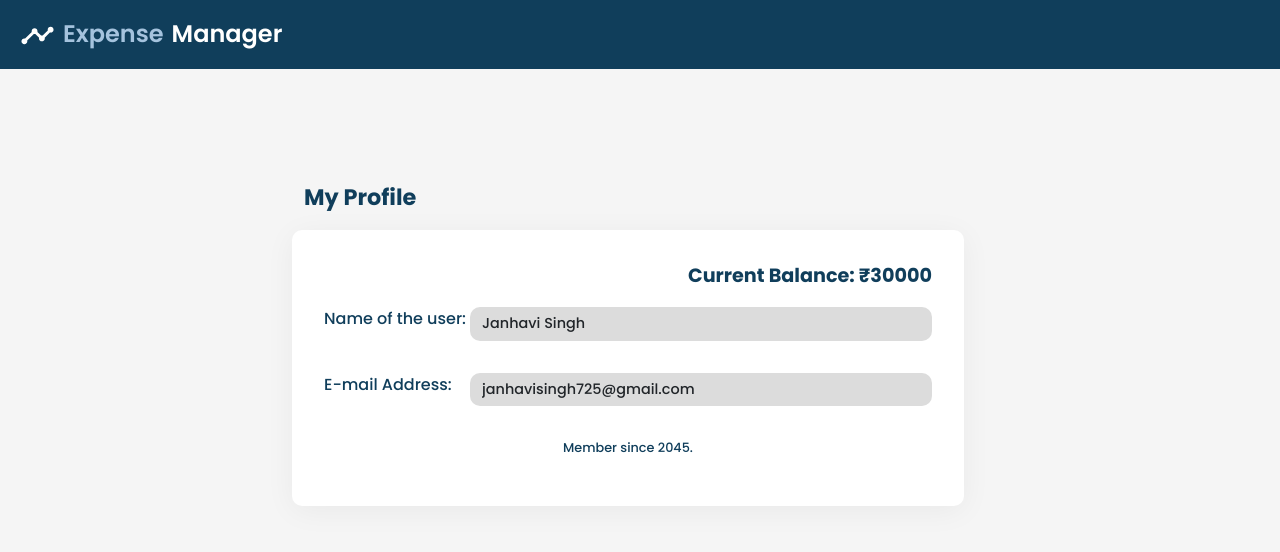
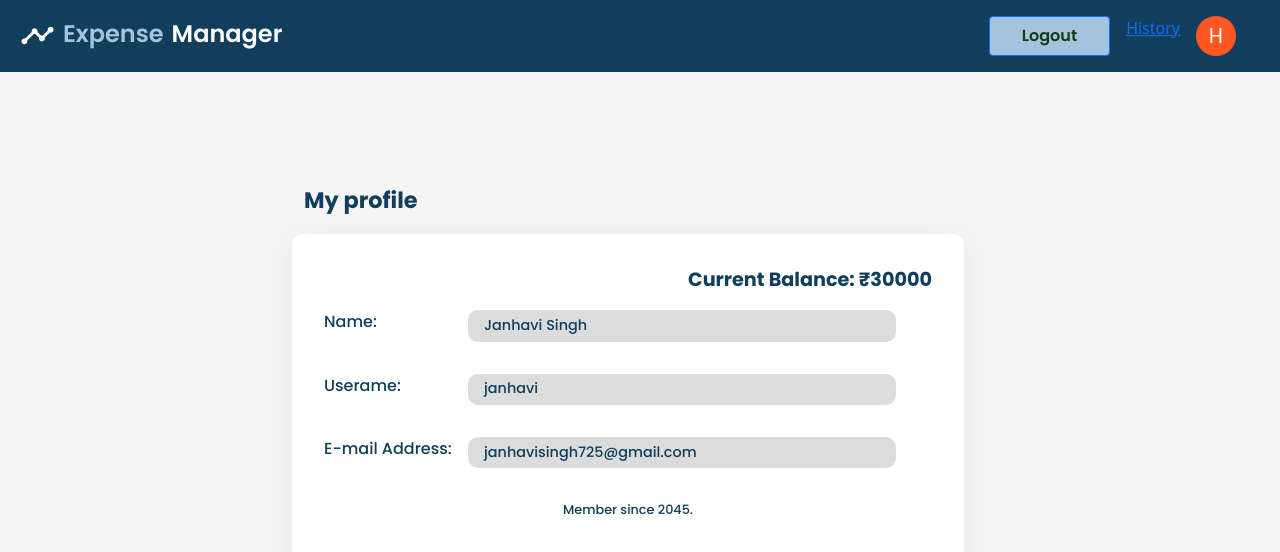
Before and after one commit to wizkid31/expense-manager, a React (Create React App) app: page /myProfile in a window 1280 px wide. Shown: the top 552 px of the page. Built offline with nearby package versions, Linux system fonts and the light colour scheme; no server answers.

Commit message:
login/logout,signup,my profile done

```diff
--- a/src/App.js
+++ b/src/App.js
@@ -5,7 +5,7 @@ import { Route, Routes } from "react-router-dom";
 
 //redux
 import { useDispatch } from "react-redux";
-import { checkLoginStatus } from "./store/features/auth/userSlice";
+import { checkLogin, getUserProfile } from "./store/features/auth/userSlice";
 
 //component import
 import Signup from "./pages/signup/Signup";
@@ -17,8 +17,7 @@ import EditProfile from "./pages/editprofile/EditProfile";
 
 const App = () => {
   const dispatch = useDispatch();
-  dispatch(checkLoginStatus());
-
+  console.log(dispatch(checkLogin()));
   return (
     <div className={AppStyle.App}>
       <Routes>
--- a/src/components/navbar/Navbar.js
+++ b/src/components/navbar/Navbar.js
@@ -1,4 +1,7 @@
 import React from "react";
+
+//hooks import
+import { useState, useEffect } from "react";
 
 //bootstrap import
 import { Row, Col, Button } from "react-bootstrap";
@@ -6,22 +9,69 @@ import { Row, Col, Button } from "react-bootstrap";
 //scss import
 import navStyles from "./Navbar.module.scss";
 
-//react-router hooks;
+//react-router;
+import { Link } from "react-router-dom";
 import { useNavigate } from "react-router";
 
 //mui icons
 import { Timeline } from "@mui/icons-material";
-import { Navigate } from "react-router-dom";
+import { Avatar } from "@mui/material";
+import { deepOrange, deepPurple } from "@mui/material/colors";
+import Stack from "@mui/material/Stack";
 
+//redux
+import { useSelector, useDispatch } from "react-redux";
+import {
+  loggedInStatus,
+  getUserProfile,
+  selectUserCredentials,
+} from "../../store/features/auth/userSlice";
+import { logout } from "../../store/features/auth/userSlice";
 
 const Navbar = ({ navBg, col0, col1, dis, show }) => {
+  const [userInitial, setUserInitial] = useState({
+    initial: "H",
+  });
+  const check = useSelector(loggedInStatus);
+  const credentials = useSelector(selectUserCredentials);
   const navigate = useNavigate();
-  const tologin=()=>{
+  const dispatch = useDispatch();
+
+  const tologin = () => {
     navigate("/login");
-  }
-  const tohome=()=>{
+  };
+  const tohome = () => {
     navigate("/");
-  }
+  };
+  const toProfile = () => {
+    navigate("/myProfile");
+  };
+  const handleLogout = () => {
+    dispatch(logout());
+    navigate("/login");
+  };
+
+  const getUser = async () => {
+    const res = await dispatch(getUserProfile());
+    return res;
+  };
+  useEffect(() => {
+    getUser();
+  }, []);
+
+  useEffect(() => {
+    if (getUser) {
+      if (credentials.username) {
+        setUserInitial((prev) => {
+          prev = { ...credentials };
+          return {
+            initial: prev.username[0].toUpperCase(),
+          };
+        });
+      }
+    }
+  }, [credentials]);
+
   return (
     <>
       <Row
@@ -31,12 +81,11 @@ const Navbar = ({ navBg, col0, col1, dis, show }) => {
         <Col
           style={{ color: col0 ? col0 : "#fff", wordSpacing: "10px" }}
           className={navStyles.column1}
-
         >
           <Timeline fontSize="large" />
           <span
             className={navStyles.span}
-            style={{ color: col1 ? col1 : "#a5c3de" ,cursor:'pointer'}}
+            style={{ color: col1 ? col1 : "#a5c3de", cursor: "pointer" }}
             onClick={tohome}
           >
             Expense
@@ -46,18 +95,34 @@ const Navbar = ({ navBg, col0, col1, dis, show }) => {
         {dis === true && (
           <>
             <Col className={navStyles.column2}>
-              <Button
-                style={{ display: dis ? dis : "none" }}
-                className={navStyles.button}
-              onClick={tologin}>
-                Login
-              </Button>
+              {check ? (
+                <>
+                  <Stack
+                    direction="row"
+                    spacing={2}
+                    sx={{ justifyContent: "flex-end" }}
+                  >
+                    <Button className={navStyles.button} onClick={handleLogout}>
+                      Logout
+                    </Button>
+                    <Link to="/history">History</Link>
+                    <Avatar
+                      onClick={toProfile}
+                      sx={{ bgcolor: deepOrange[500] }}
+                    >
+                      {userInitial.initial}
+                    </Avatar>
+                  </Stack>
+                </>
+              ) : (
+                <Button className={navStyles.button} onClick={tologin}>
+                  Login
+                </Button>
+              )}
             </Col>
           </>
         )}
-        {show === true && (
-          <></>
-        )}
+        {show === true && <></>}
       </Row>
     </>
   );
--- a/src/index.js
+++ b/src/index.js
@@ -12,7 +12,7 @@ import { BrowserRouter } from "react-router-dom";
 
 //font import
 import "./components/font/font.module.scss";
-
+//redux
 import { store } from "./store/store";
 import { Provider } from "react-redux";
 
--- a/src/pages/budget/Budget.js
+++ b/src/pages/budget/Budget.js
@@ -29,7 +29,7 @@ const Budget = () => {
     <>
       <div className={budgetStyles.container}>
         <Row className={budgetStyles.navRow}>
-          <Navbar show={true} />
+          <Navbar dis={true} />
         </Row>
         <Row className={budgetStyles.contentRow}>
           <Col className={budgetStyles.expenseCol}>
--- a/src/pages/editprofile/EditProfile.js
+++ b/src/pages/editprofile/EditProfile.js
@@ -1,14 +1,10 @@
 import React from "react";
-
-//img import
-import circle from "../../resources/images/circle.png";
 
 //hooks import
 import { useState, useEffect } from "react";
 
 //bootstrap import
-import { Row, Col, Button } from "react-bootstrap";
-import Form from "react-bootstrap/Form";
+import { Row, Col } from "react-bootstrap";
 
 //component import
 import Navbar from "../../components/navbar/Navbar";
@@ -16,23 +12,56 @@ import Navbar from "../../components/navbar/Navbar";
 //scss import
 import editProfileStyles from "../editprofile/EditProfile.module.scss";
 
+//redux hooks
+import { useDispatch, useSelector } from "react-redux";
+import {
+  getUserProfile,
+  selectUserCredentials,
+} from "../../store/features/auth/userSlice";
+
 const EditProfile = () => {
-
   //editForm state/setState
   const [profileDetails, setProfileDetails] = useState({
     name: "Janhavi Singh",
+    username: "janhavi",
     email: "janhavisingh725@gmail.com",
-    since: 2045
+    since: 2045,
   });
 
+  const dispatch = useDispatch();
+  const credentials = useSelector(selectUserCredentials);
+  const getUser = async () => {
+    const res = await dispatch(getUserProfile());
+    return res;
+  };
+  useEffect(() => {
+    getUser();
+  }, []);
+
+  useEffect(() => {
+    if (getUser) {
+      if (credentials.email) {
+        setProfileDetails((prev) => {
+          prev = { ...credentials };
+          return {
+            name: prev.first_name,
+            username: prev.username,
+            email: prev.email,
+            since: prev.date_joined.substring(0, 4),
+          };
+        });
+      }
+    }
+  }, [credentials]);
+
   return (
-    <div className={editProfileStyles.container}>
+    <Col className={editProfileStyles.container}>
       <Row className={editProfileStyles.navRow}>
-        <Navbar show={true} />
+        <Navbar dis={true} />
       </Row>
       <Row className={editProfileStyles.contentRow}>
         <Row className={editProfileStyles.headingRow}>
-          <p>My Profile</p>
+          <p>My profile</p>
         </Row>
         <Row className={editProfileStyles.editRow}>
           <Col className={editProfileStyles.editDetailCol}>
@@ -40,37 +69,28 @@ const EditProfile = () => {
               <p> Current Balance: ₹30000</p>
             </Row>
             <Row className={editProfileStyles.formRow}>
-              <Form className={editProfileStyles.form}>
-                <Form.Group
-                  className={editProfileStyles.formGroup}
-                  controlId="name"
-                >
-                  <Form.Label className={editProfileStyles.formLabel}>
-                    Name of the user:
-                  </Form.Label>
-                  <Form.Control
-                    className={editProfileStyles.formControl}
-                    type="text"
-                    disabled
-                    value={profileDetails.name}
-                    name="name"
-                  />
-                </Form.Group>
-                <Form.Group
-                  className={editProfileStyles.formGroup}
-                  controlId="formPassword"
-                >
-                  <Form.Label className={editProfileStyles.formLabel}>
+              <Row className={editProfileStyles.form}>
+                <Row className={editProfileStyles.formGroup}>
+                  <Col className={editProfileStyles.formLabel}>Name:</Col>
+                  <Col className={editProfileStyles.formControl}>
+                    {profileDetails.name}
+                  </Col>
+                </Row>
+                <Row className={editProfileStyles.formGroup}>
+                  <Col className={editProfileStyles.formLabel}>Userame:</Col>
+                  <Col className={editProfileStyles.formControl}>
+                    {profileDetails.username}
+                  </Col>
+                </Row>
+                <Row className={editProfileStyles.formGroup}>
+                  <Col className={editProfileStyles.formLabel}>
                     E-mail Address:
-                  </Form.Label>
-                  <Form.Control
-                    className={editProfileStyles.formControl}
-                    type="email"
-                    disabled
-                    value={profileDetails.email}
-                  />
-                </Form.Group>
-              </Form>
+                  </Col>
+                  <Col className={editProfileStyles.formControl}>
+                    {profileDetails.email}
+                  </Col>
+                </Row>
+              </Row>
             </Row>
             <Row className={editProfileStyles.since}>
               <p>Member since {profileDetails.since}.</p>
@@ -78,7 +98,7 @@ const EditProfile = () => {
           </Col>
         </Row>
       </Row>
-    </div>
+    </Col>
   );
 };
 
--- a/src/pages/editprofile/EditProfile.module.scss
+++ b/src/pages/editprofile/EditProfile.module.scss
@@ -39,6 +39,7 @@
                 flex: 3;
                 font-size: 0.9rem;
                 border-radius: 10px;
+                padding: 0.3rem 1rem;
                 &:focus {
                   box-shadow: none;
                   border: none;
--- a/src/pages/history/History.js
+++ b/src/pages/history/History.js
@@ -35,7 +35,7 @@ const History = () => {
   return (
     <div className={historyStyle.container}>
       <Row className={historyStyle.navRow}>
-        <Navbar show={true}/>
+        <Navbar dis={true} />
       </Row>
       <Row className={historyStyle.contentRow}>
         <Row className={historyStyle.currentBalanceRow}>
--- a/src/pages/landing/Landing.js
+++ b/src/pages/landing/Landing.js
@@ -10,13 +10,21 @@ import { useNavigate } from "react-router";
 import { Container, Row, Button } from "react-bootstrap";
 import Navbar from "../../components/navbar/Navbar";
 
+//redux
+import { useSelector } from "react-redux";
+import { loggedInStatus } from "../../store/features/auth/userSlice";
+
 const Landing = () => {
   const navigate = useNavigate();
 
+  const check = useSelector(loggedInStatus);
+
   const toSignup = () => {
     navigate("/signup");
-  }
-
+  };
+  const toBudget = () => {
+    navigate("/budget");
+  };
   return (
     <>
       <div className={landingStyles.container}>
@@ -28,11 +36,15 @@ const Landing = () => {
             Keep track of your Expenses in a Smart and easy way
           </p>
           <Row className={landingStyles.joinNowRow}>
-            <Button className={landingStyles.button}
-              onClick={toSignup}
-              type="submit">
-              Join Now
-            </Button>
+            {check ? (
+              <Button className={landingStyles.button} onClick={toBudget}>
+                Show Budget
+              </Button>
+            ) : (
+              <Button className={landingStyles.button} onClick={toSignup}>
+                Join Now
+              </Button>
+            )}
           </Row>
         </Row>
       </div>
--- a/src/store/features/auth/userSlice.js
+++ b/src/store/features/auth/userSlice.js
@@ -6,8 +6,8 @@ export const signUpUser = createAsyncThunk("user/signUpUser", async (data) => {
   return response;
 });
 
-export const checkLoginStatus = createAsyncThunk(
-  "user/checkLoginStatus",
+export const getUserProfile = createAsyncThunk(
+  "user/getUserProfile",
   async () => {
     const response = await userAuthService.profile(
       localStorage.getItem("token")
@@ -24,11 +24,29 @@ export const loginUser = createAsyncThunk("user/User", async (data) => {
 const userSlice = createSlice({
   name: "user",
   initialState: {
-    isLoggedIn: false,
     data: {},
     error: {},
+    loginUserData: {},
+    loggedInStatus: false,
+    userCredentials: {},
   },
-  reducer: {},
+  reducers: {
+    logout: (state, action) => {
+      localStorage.setItem("token", "");
+      state.loggedInStatus = false;
+      state.loginUserData = {};
+      state.userCredentials = {};
+    },
+    checkLogin: (state, action) => {
+      const accessTokenObj = localStorage.getItem("token");
+      if (accessTokenObj === "") {
+        state.loggedInStatus = false;
+      } else {
+        state.loggedInStatus = true;
+        state.loginUserData = action.payload;
+      }
+    },
+  },
   extraReducers: {
     [signUpUser.rejected]: (state, action) => {
       console.log(action);
@@ -36,38 +54,29 @@ const userSlice = createSlice({
     },
     [signUpUser.fulfilled]: (state, action) => {
       console.log(action.payload);
-      state.adminData = action.payload;
-      console.log(state.adminData)
-    },
-    [checkLoginStatus.fulfilled]: (state, action) => {
-      // if (action.payload.statusCode === 200) {
-        localStorage.setItem("token", action.payload.token);
-        state.isLoggedIn = true;
-        state.adminData = action.payload.data;
-        // state.status = "fulfilled";
-      // } else {
-      //   localStorage.setItem("token", "");
-      //   state.isLoggedIn = false;
-      //   state.adminData = {};
-      //   state.status = "error";
-      // }
+      state.data = action.payload;
     },
     [loginUser.fulfilled]: (state, action) => {
-      // if (action.payload.statusCode === 200) {
+      console.log(action);
       localStorage.setItem("token", action.payload.token);
-      // state.status = "fulfilled";
-      state.adminData = action.payload;
-      // } else {
-      //   state.status = "error";
-      //   localStorage.setItem("token", "");
-      //   state.isLoggedIn = false;
-      //   state.adminData = {};
-      // }
+      state.loginUserData = action.payload;
+      state.loggedInStatus = true;
+    },
+    [loginUser.fulfilled]: (state, action) => {
+      console.log(action);
+      localStorage.setItem("token", action.payload.token);
+      state.loggedInStatus = true;
+    },
+    [getUserProfile.fulfilled]: (state, action) => {
+      state.userCredentials = action.payload;
+      console.log(state.userCredentials);
     },
   },
 });
 
-export const selectAdmin = (state) => state.user.data;
-export const selectIsLoggedIn = (state) => state.user.isLoggedIn;
+export const selectUser = (state) => state.user.data;
+export const { logout, checkLogin } = userSlice.actions;
+export const selectUserCredentials = (state) => state.user.userCredentials;
+export const loggedInStatus = (state) => state.user.loggedInStatus;
 
 export default userSlice.reducer;
```
Also changed, not shown: src/pages/login/Login.js (+3 -16 lines), src/pages/signup/Signup.js (+11 -3 lines), src/services/auth.js (+29 -27 lines).
